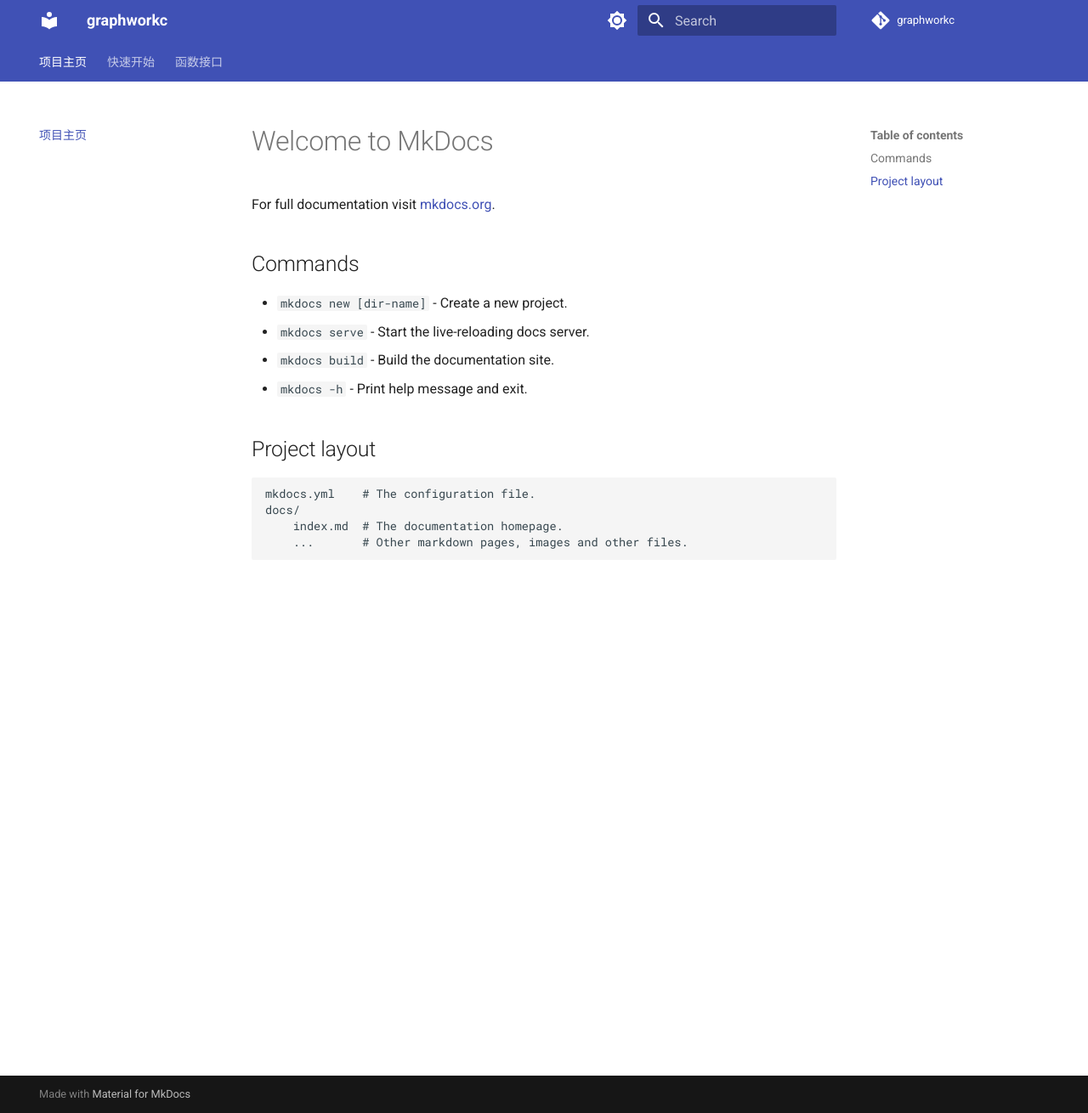
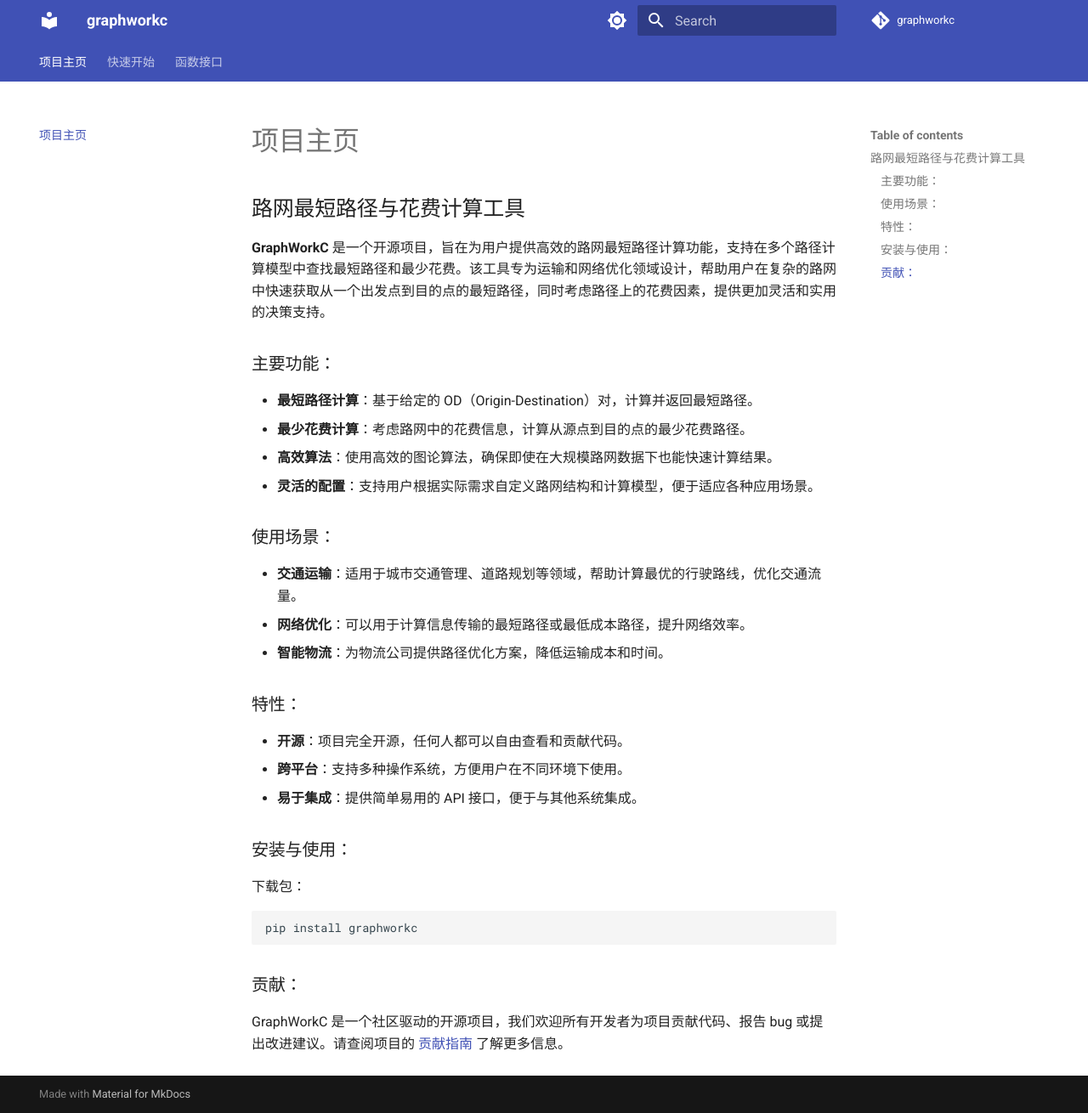
Before and after one commit to ZheChengData/graphworkc, an MkDocs documentation site: the page built from docs/index.md, in a window 1280 px wide and 1310 px high. Shown: the whole window at 85% size. Built offline with MkDocs 1.6.1 and Material for MkDocs 9.7.7, drawn with Linux system fonts in a browser that asks for light colours; comment, search, counter and statistics services are not loaded.

Commit message:
update 2025/2/7 15:06
补充更新

````diff
--- a/docs/index.md
+++ b/docs/index.md
@@ -1,17 +1,34 @@
-# Welcome to MkDocs
+## 路网最短路径与花费计算工具
 
-For full documentation visit [mkdocs.org](https://www.mkdocs.org).
+**GraphWorkC** 是一个开源项目，旨在为用户提供高效的路网最短路径计算功能，支持在多个路径计算模型中查找最短路径和最少花费。该工具专为运输和网络优化领域设计，帮助用户在复杂的路网中快速获取从一个出发点到目的点的最短路径，同时考虑路径上的花费因素，提供更加灵活和实用的决策支持。
 
-## Commands
+### 主要功能：
 
-* `mkdocs new [dir-name]` - Create a new project.
-* `mkdocs serve` - Start the live-reloading docs server.
-* `mkdocs build` - Build the documentation site.
-* `mkdocs -h` - Print help message and exit.
+- **最短路径计算**：基于给定的 OD（Origin-Destination）对，计算并返回最短路径。
+- **最少花费计算**：考虑路网中的花费信息，计算从源点到目的点的最少花费路径。
+- **高效算法**：使用高效的图论算法，确保即使在大规模路网数据下也能快速计算结果。
+- **灵活的配置**：支持用户根据实际需求自定义路网结构和计算模型，便于适应各种应用场景。
 
-## Project layout
+### 使用场景：
 
-    mkdocs.yml    # The configuration file.
-    docs/
-        index.md  # The documentation homepage.
-        ...       # Other markdown pages, images and other files.
+- **交通运输**：适用于城市交通管理、道路规划等领域，帮助计算最优的行驶路线，优化交通流量。
+- **网络优化**：可以用于计算信息传输的最短路径或最低成本路径，提升网络效率。
+- **智能物流**：为物流公司提供路径优化方案，降低运输成本和时间。
+
+### 特性：
+
+- **开源**：项目完全开源，任何人都可以自由查看和贡献代码。
+- **跨平台**：支持多种操作系统，方便用户在不同环境下使用。
+- **易于集成**：提供简单易用的 API 接口，便于与其他系统集成。
+
+### 安装与使用：
+
+下载包：
+
+```
+pip install graphworkc
+```
+
+### 贡献：
+
+GraphWorkC 是一个社区驱动的开源项目，我们欢迎所有开发者为项目贡献代码、报告 bug 或提出改进建议。请查阅项目的 [贡献指南](https://xio919.aitianhu1.top/CONTRIBUTING.md) 了解更多信息。
````
Also changed, not shown: README.md (+1 -3 lines).
